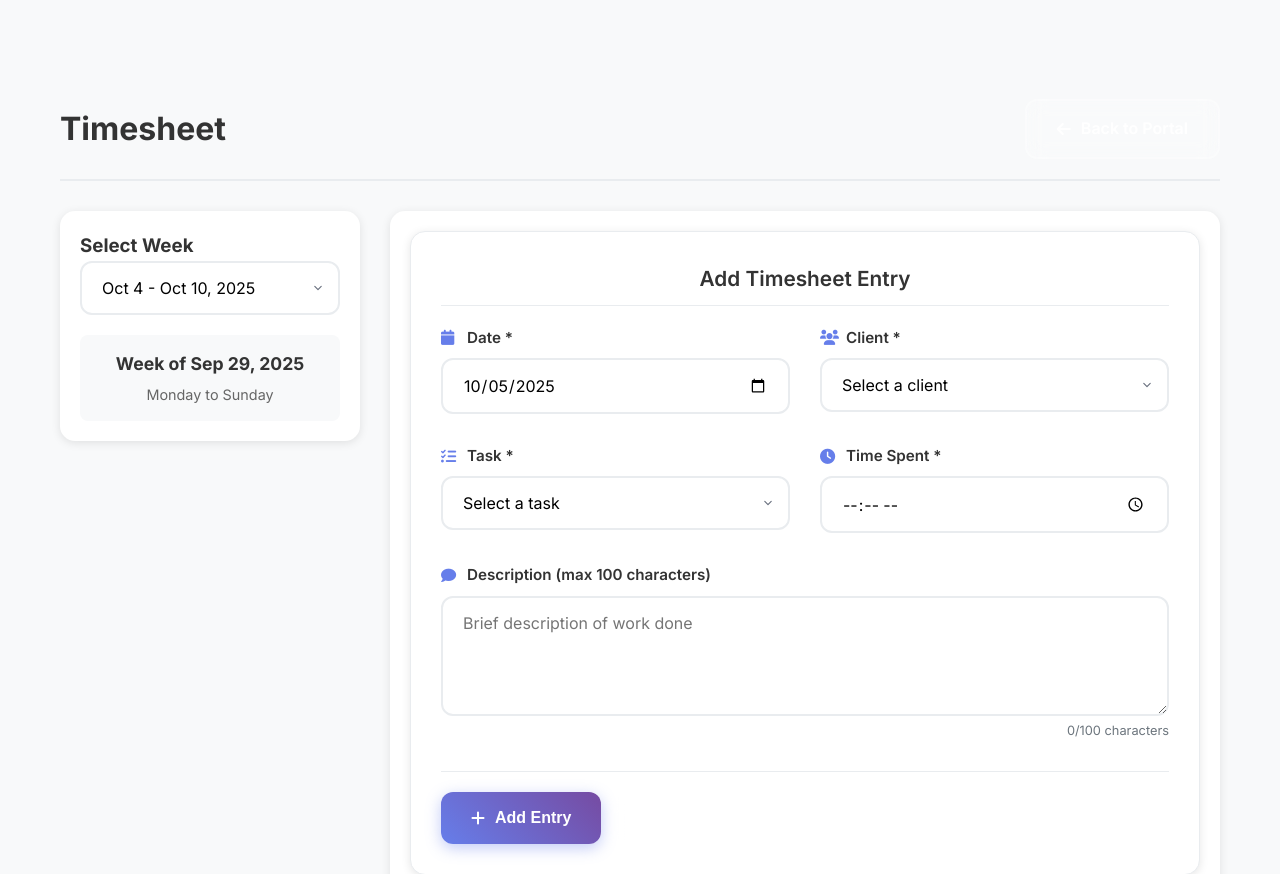
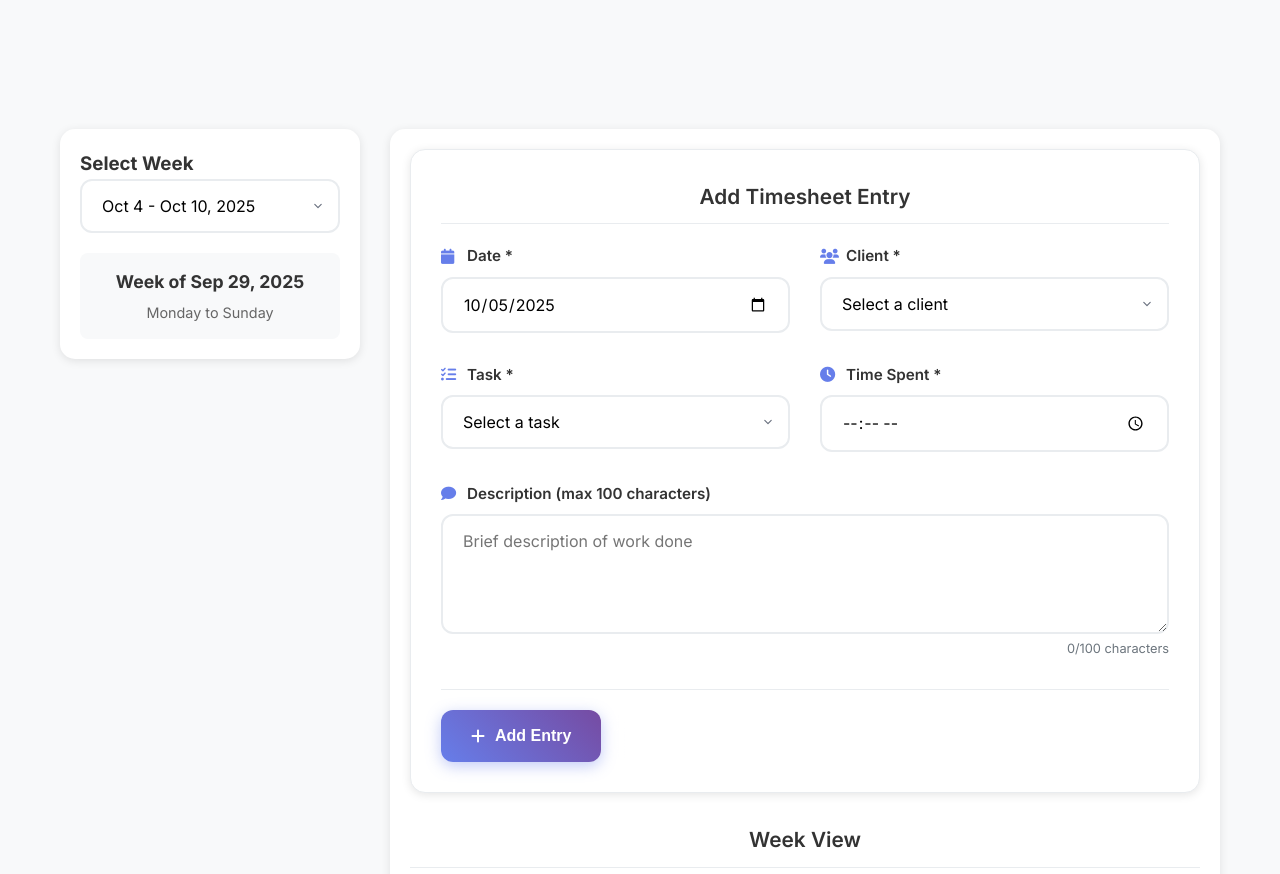
Before and after one commit to rbonehill34-star/Cursor1, a PHP site: page /timesheet in a window 1280 px wide. Shown: the part 71-945 px from the top of the page. Run offline with PHP 8.4, Linux system fonts and the light colour scheme; a user stored in the database is signed in; data comes from the database, SQL or seed files in the repository; data that the repository does not hold is empty.

Commit message:
Timesheet

```diff
--- a/timesheet/index.php
+++ b/timesheet/index.php
@@ -201,16 +201,6 @@ for ($i = -12; $i <= 12; $i++) {
     <main class="main-content">
         <div class="admin-section">
             <div class="container">
-                <div class="page-header">
-                    <h1 class="page-title">Timesheet</h1>
-                    <div class="page-actions">
-                        <a href="../practice" class="btn btn-secondary">
-                            <i class="fas fa-arrow-left"></i>
-                            Back to Portal
-                        </a>
-                    </div>
-                </div>
-
                 <?php if ($message): ?>
                     <div class="alert alert-<?php echo $messageType; ?>">
                         <i class="fas fa-<?php echo $messageType === 'success' ? 'check-circle' : 'exclamation-circle'; ?>"></i>
```
